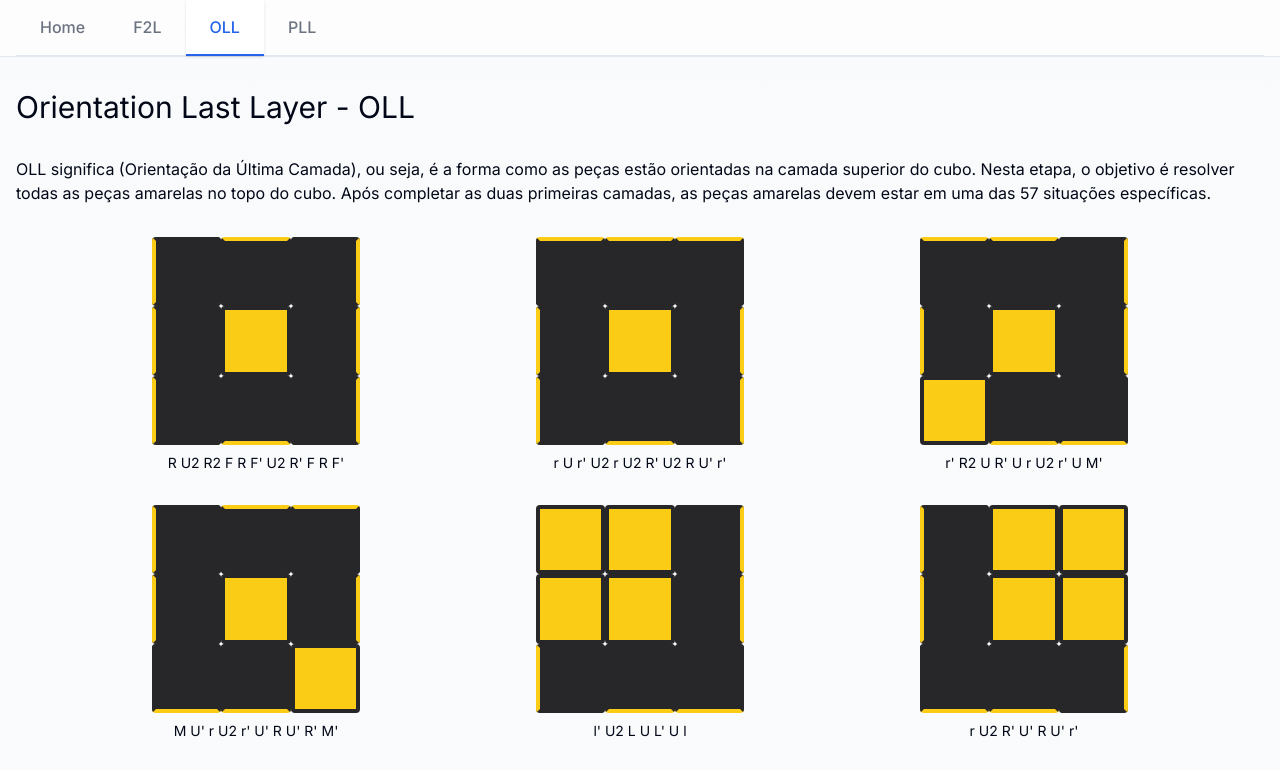
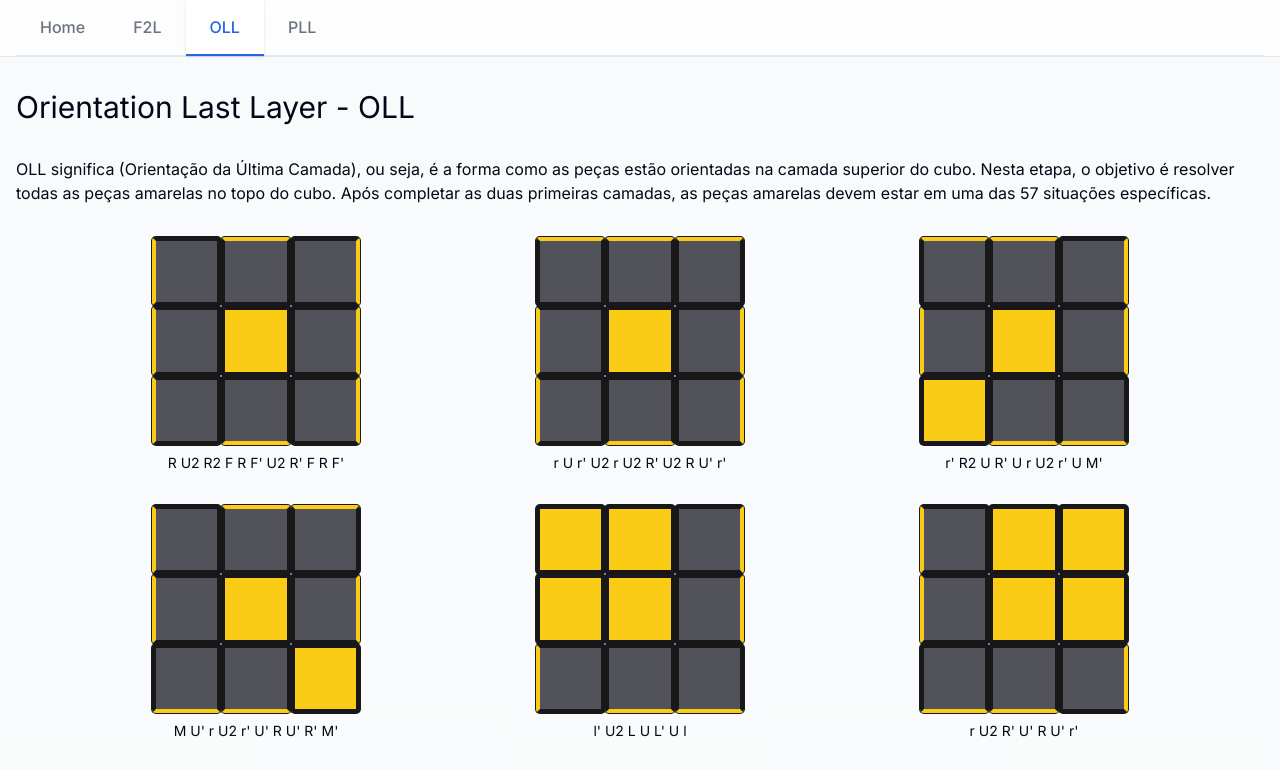
Before and after one commit to ValdineiJunior/cube-lessons, a Next.js app: page /orientationLastLayer in a window 1280 px wide. Shown: the top 770 px of the page. Built offline with nearby package versions, Linux system fonts and the light colour scheme.

Commit message:
fix: design and notation

```diff
--- a/src/app/(dashboard)/orientationLastLayer/page.tsx
+++ b/src/app/(dashboard)/orientationLastLayer/page.tsx
@@ -23,8 +23,10 @@ export default function OrientationLastLayer() {
                     w-full h-full
                     border-4
                     rounded
-                    bg-zinc-800
-                    border-zinc-800
+                    bg-zinc-600
+                    border-zinc-900
+                    ring-1
+                    ring-zinc-900
                     data-[status=y]:bg-pale-yellow
                     data-[status=l]:border-l-pale-yellow
                     data-[status=t]:border-t-pale-yellow
--- a/src/app/(dashboard)/orientationLastLayer/types.ts
+++ b/src/app/(dashboard)/orientationLastLayer/types.ts
@@ -308,7 +308,7 @@ export const ollNotations: OllNotation[] = [
     number: 27,
     group: "Cross",
     notation: {
-      colors: ["t", "y", "r", "y", "y", "y", "y", "b"],
+      colors: ["t", "y", "r", "y", "y", "y", "y", "y", "b"],
       moves: ["R", "U", "R'", "U", "R", "U2", "R'"],
     },
   },
```
